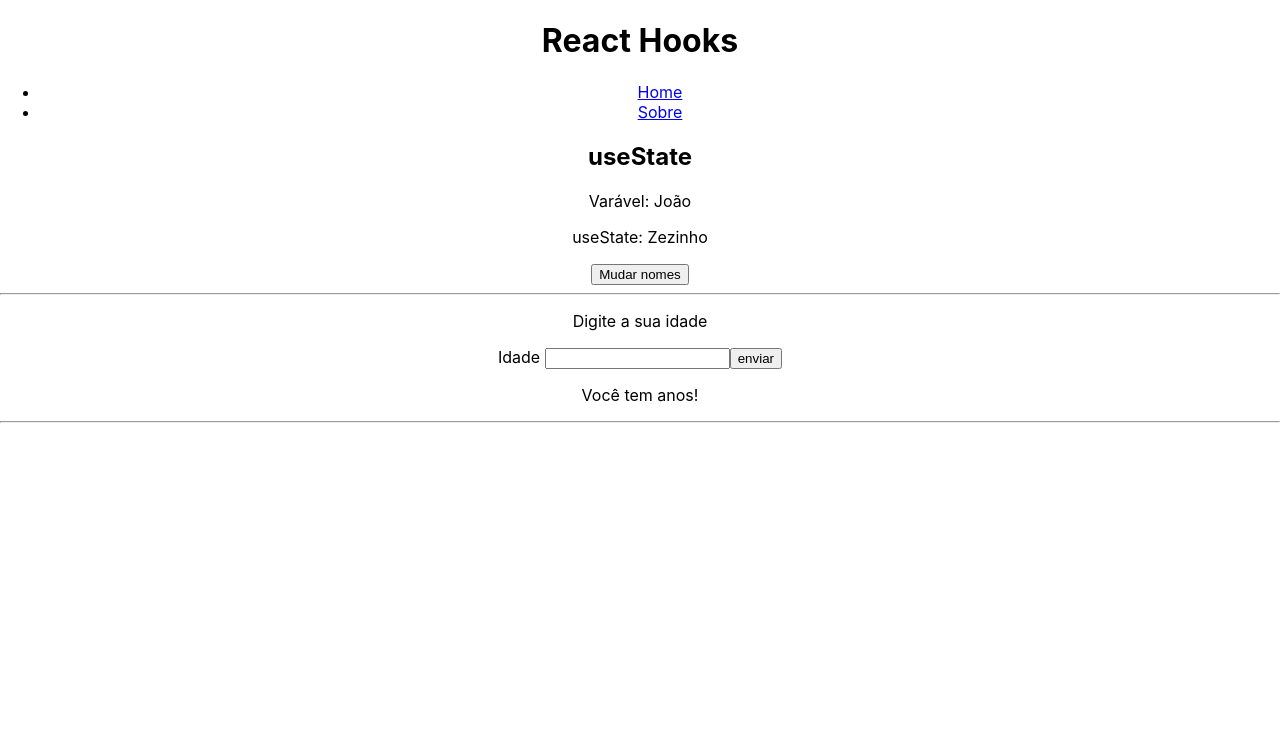
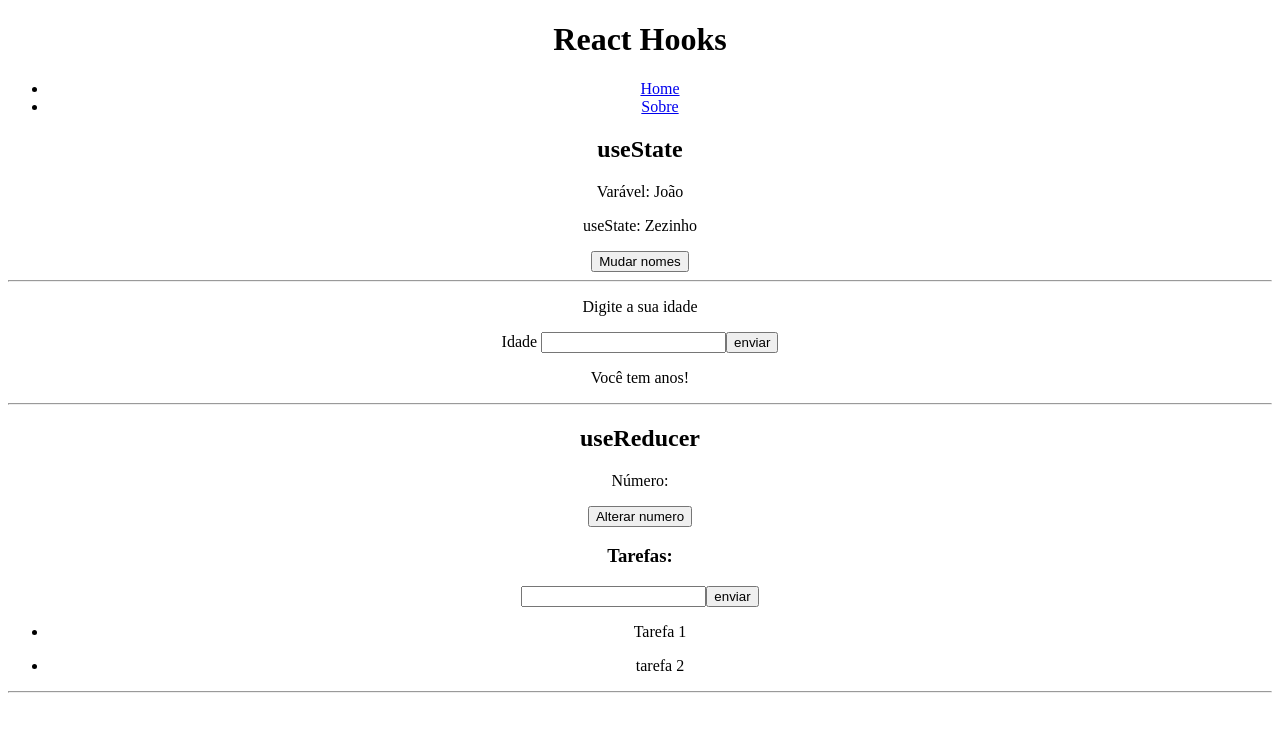
Before and after one commit to jpcchaves/Curso-ReactJS, a React (Create React App) app in the folder 10_HOOKS/reacthooks/: page / in a window 1280 px wide. Shown: the top 732 px of the page. Built offline with nearby package versions, Linux system fonts and the light colour scheme.

Commit message:
use reducer aula

```diff
--- a/10_HOOKS/reacthooks/src/Pages/Home.js
+++ b/10_HOOKS/reacthooks/src/Pages/Home.js
@@ -1,10 +1,12 @@
 import React from "react";
+import HooksUseReducer from "../components/HooksUseReducer";
 import HookUseState from "../components/HookUseState";
 
 const Home = () => {
   return (
     <div>
       <HookUseState />
+      <HooksUseReducer />
     </div>
   );
 };
--- /dev/null
+++ b/10_HOOKS/reacthooks/src/components/HooksUseReducer.js
@@ -0,0 +1,71 @@
+import { useReducer, useState } from "react";
+
+const HooksUseReducer = () => {
+  // 1 - começando com o useReducer
+  const [number, dispatch] = useReducer((state, action) => {
+    return Math.random(state);
+  });
+
+  // 2 -  avançando no useReducer
+  const initialTasks = [
+    { id: 1, text: "Tarefa 1" },
+    { id: 2, text: "tarefa 2" },
+  ];
+
+  const taskReducer = (state, action) => {
+    switch (action.type) {
+      case "ADD":
+        const newTask = {
+          id: Math.random(),
+          text: taskText,
+        };
+        setTaskText("");
+
+        return [...state, newTask];
+      case "DELETE":
+        return state.filter((task) => task.id !== action.id);
+      default:
+        return state;
+    }
+  };
+
+  const [taskText, setTaskText] = useState("");
+  const [tasks, dispatchTasks] = useReducer(taskReducer, initialTasks);
+
+  const handleSubmit = (e) => {
+    e.preventDefault();
+
+    dispatchTasks({ type: "ADD" });
+  };
+
+  const removeTask = (id) => {
+    dispatchTasks({ type: "DELETE", id: id });
+  };
+
+  return (
+    <div>
+      <h2>useReducer</h2>
+      <p>Número: {number}</p>
+      <button onClick={dispatch}>Alterar numero</button>
+      <h3>Tarefas:</h3>
+      <form onSubmit={handleSubmit}>
+        <input
+          type="text"
+          onChange={(e) => setTaskText(e.target.value)}
+          value={taskText}
+        />
+        <input type="submit" value="enviar" />
+      </form>
+      {tasks.map((task) => (
+        <ul>
+          <li key={task.id} onDoubleClick={() => removeTask(task.id)}>
+            {task.text}
+          </li>
+        </ul>
+      ))}
+      <hr />
+    </div>
+  );
+};
+
+export default HooksUseReducer;
--- a/10_HOOKS/reacthooks/src/index.css
+++ b/10_HOOKS/reacthooks/src/index.css
@@ -1,13 +1,3 @@
 body {
-  margin: 0;
-  font-family: -apple-system, BlinkMacSystemFont, 'Segoe UI', 'Roboto', 'Oxygen',
-    'Ubuntu', 'Cantarell', 'Fira Sans', 'Droid Sans', 'Helvetica Neue',
-    sans-serif;
-  -webkit-font-smoothing: antialiased;
-  -moz-osx-font-smoothing: grayscale;
+  padding-bottom: 500px;
 }
-
-code {
-  font-family: source-code-pro, Menlo, Monaco, Consolas, 'Courier New',
-    monospace;
-}
```
